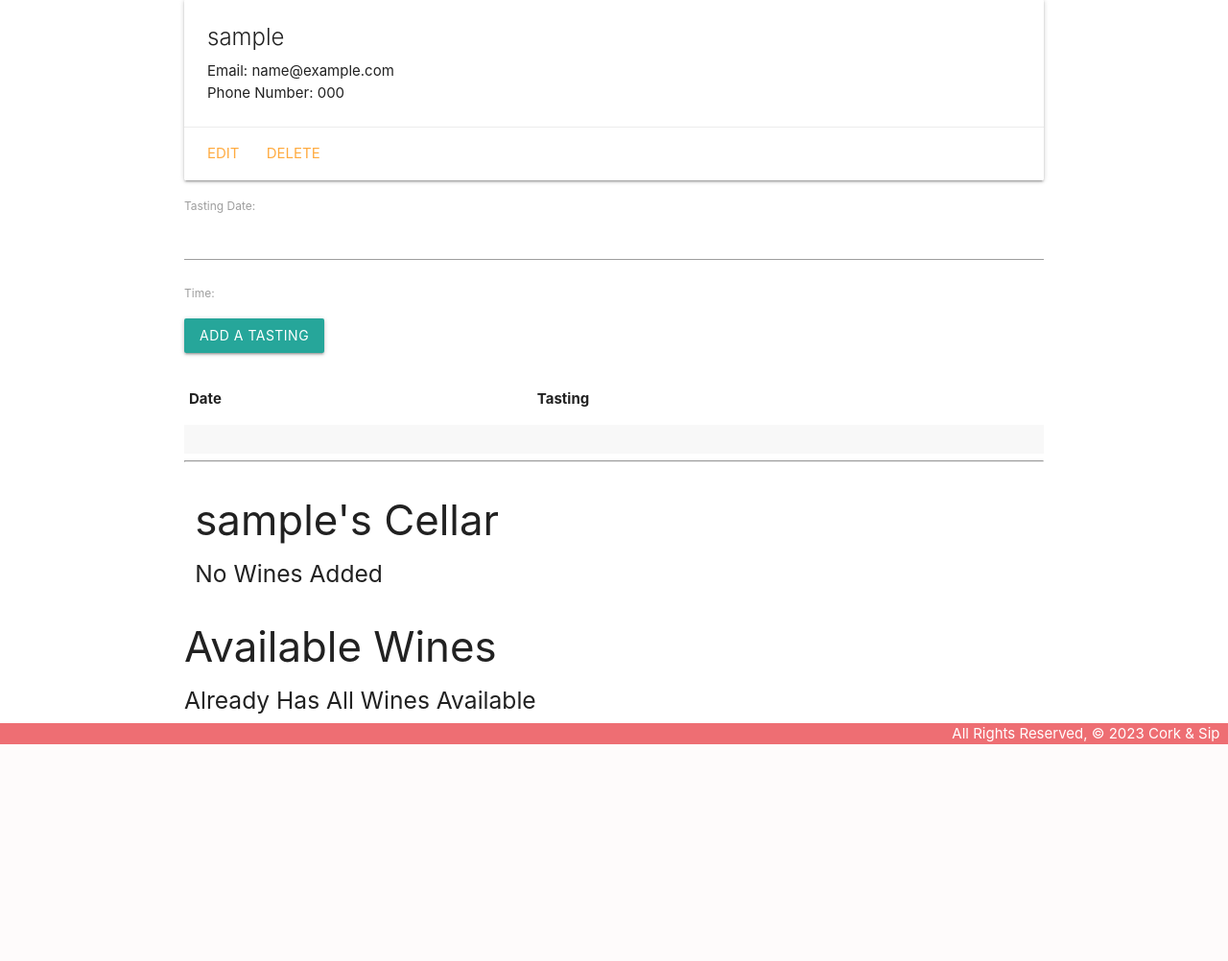
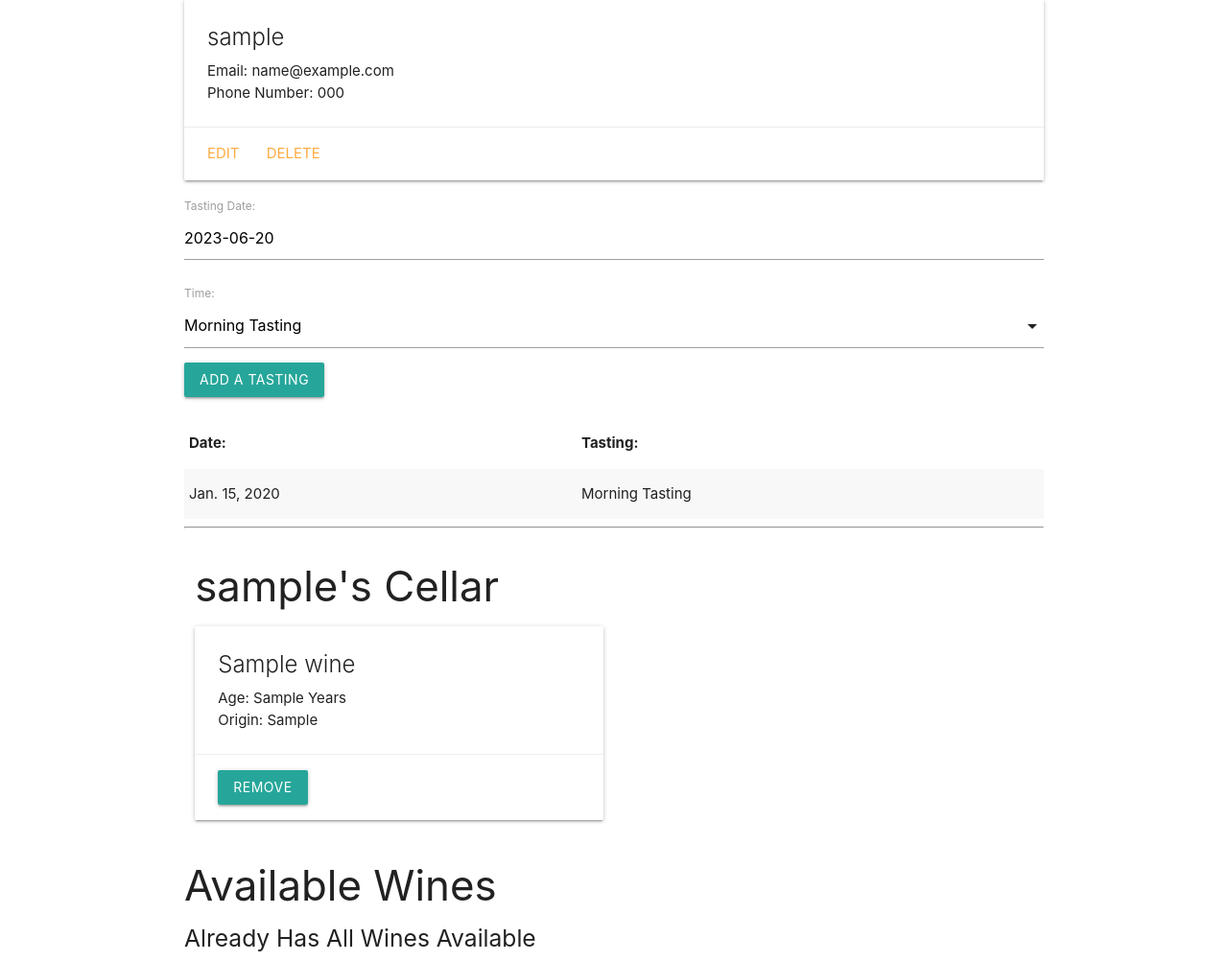
Before and after one commit to AnthonnyyP/Cork-and-Sip, a Django app: page /guests/1/ in a window 1280 px wide. Shown: the part 201-1203 px from the top of the page at 96% size. Before the commit the page ends 977 px from the top, so only its background shows below. Run offline with Django 4.2, Linux system fonts and the light colour scheme; a user stored in the database is signed in; tables that the repository leaves empty hold one stand-in row (values such as "Sample post"); lists and menus that the app fills with data are empty.

Commit message:
detail page fix

```diff
--- a/corkandsip/main_app/models.py
+++ b/corkandsip/main_app/models.py
@@ -1,6 +1,6 @@
 from django.db import models
 from django.urls import reverse
-
+from datetime import date
 from django.contrib.auth.models import User
 
 # Create your models here.
@@ -22,6 +22,7 @@ class Wine(models.Model):
 
     def get_absolute_url(self):
         return reverse('wines_detail', kwargs={'pk': self.id})
+
 
 class Guest(models.Model):
     user_name = models.CharField(max_length=30)
--- a/corkandsip/main_app/templates/base.html
+++ b/corkandsip/main_app/templates/base.html
@@ -17,6 +17,7 @@
   <link rel="stylesheet" type="text/css" href="{% static 'css/style.css' %}" />
   <link rel="stylesheet" type="text/css" href="{% static 'css/materialize.css' %}" />
   <link rel="stylesheet" type="text/css" href="{% static 'css/materialize.min.css' %}" />
+  <script src="https://cdnjs.cloudflare.com/ajax/libs/materialize/1.0.0/js/materialize.min.js"></script>
 </head>
 <body>
   <header class="navbar-fixed">
--- a/corkandsip/main_app/templates/guests/detail.html
+++ b/corkandsip/main_app/templates/guests/detail.html
@@ -26,15 +26,17 @@
   <table class="striped">
     <thead>
       <tr>
-        <th>Date</th>
-        <th>Tasting</th>
+        <th>Date:</th>
+        <th>Tasting:</th>
       </tr>
     </thead>
     <tbody>
+      {% for tasting in guest.tasting_set.all %}
         <tr>
           <td>{{tasting.date}}</td>
-          <td>{{tasting.get_meal_display}}</td>
+          <td>{{tasting.get_time_display}}</td>
         </tr>
+      {% endfor %}
     </tbody>
   </table>
 </div>
@@ -42,14 +44,14 @@
 <div class="row">
   <div class="col s6">
     <h3>{{ guest.user_name }}'s Cellar</h3>
-    {% if guest.wines.count %} {% for wine in guest.wines.all %}
+    {% if guest.wine.count %} {% for wine in guest.wine.all %}
     <div class="card">
       <div class="card-content">
         <span class="card-title">
           {{ wine.wine_name }}
-          {{ wine.wine_age }}
-          {{ wine.wine_origin }}
         </span>
+        <p>Age: {{ wine.wine_age }} Years</p>
+        <p>Origin: {{ wine.wine_origin }}</p>
       </div>
       <div class="card-action">
         <form action="{% url 'remove_from_cellar' guest.id wine.id%}" method="POST">
```
